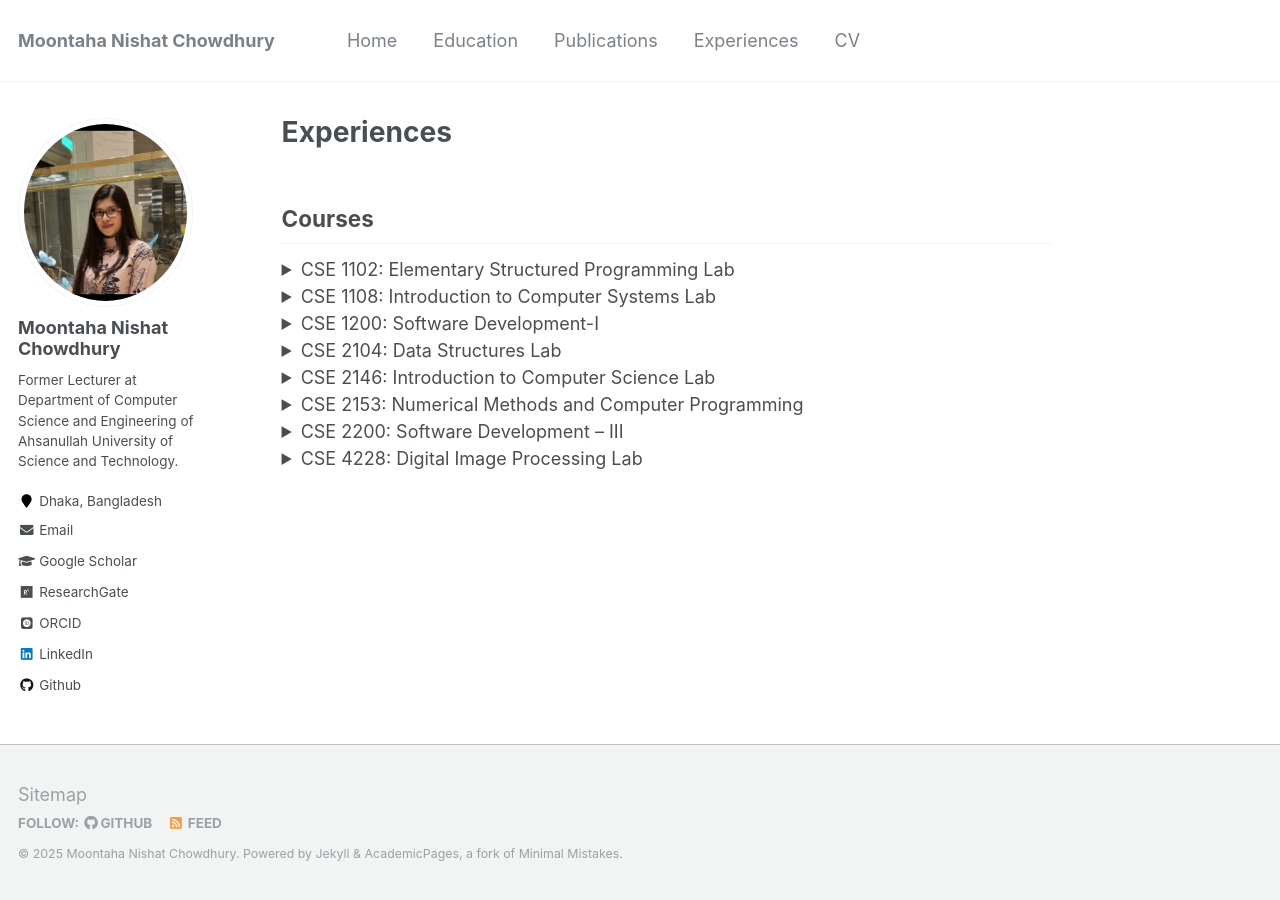
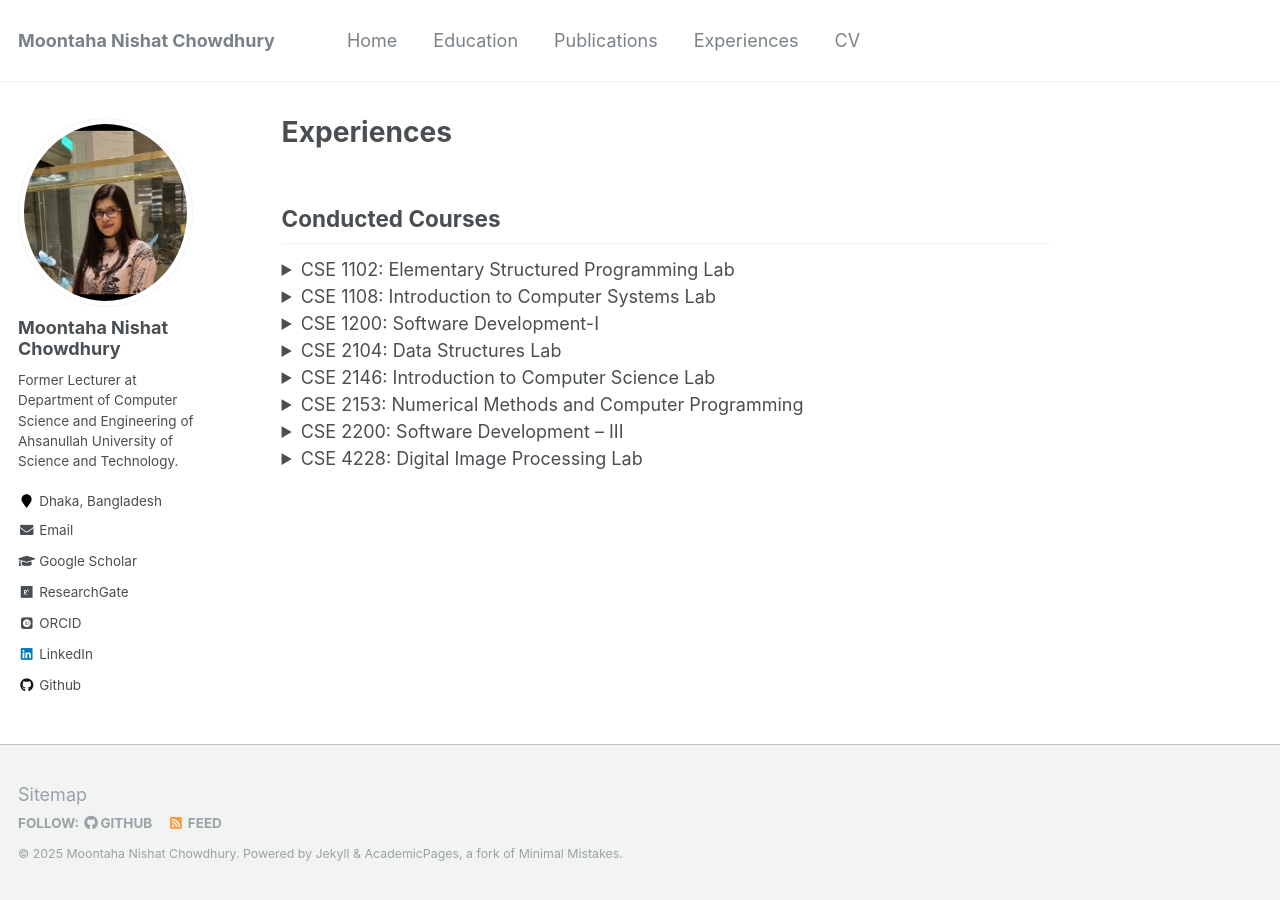
Before and after one commit to chowdhurymoontaha/chowdhurymoontaha.github.io, a Jekyll site: the page built from _pages/jobExperience.md, in a window 1280 px wide. Built offline with Jekyll 4.4.1, drawn with Linux system fonts in a browser that asks for light colours; some web fonts are replaced.

Commit message:
Update jobExperience.md

```diff
--- a/_pages/jobExperience.md
+++ b/_pages/jobExperience.md
@@ -4,94 +4,84 @@ title: "Experiences"
 ---
 
 
-## Courses
+<style>
+  .course-details {
+    display: block;
+    text-align: justify;
+    color: black;
+    font-size: 14px;
+    margin-top: 6px;
+  }
+  .course-term {
+    color: green;
+    font-size: 14px;
+    font-weight: 600;
+    text-decoration: underline;
+  }
+</style>
+
+## Conducted Courses
 
 <details>
-<summary>CSE 1102: Elementary Structured Programming Lab</summary>
-<span style="color:green"><font size="3"><ins>Conducted in Spring 2022</ins></font></span><br>
-<span style="text-align:justify; color:black; display:block;">
-<font size="3">
-<strong>Syllabus</strong>: Basic programming concepts and notations; Variables, Constants, Data types; Input and Output Statements; Control Structures; Functions and Subroutines; Processing Structured data: Arrays, Strings, Records, Pointers, Structures, and Linked lists.
-</font>
-</span><br>
+  <summary>CSE 1102: Elementary Structured Programming Lab</summary>
+  <span class="course-term">Conducted in Spring 2022</span>
+  <span class="course-details">
+    <strong>Syllabus</strong>: Basic programming concepts and notations; Variables, Constants, Data types; Input and Output Statements; Control Structures; Functions and Subroutines; Processing Structured data: Arrays, Strings, Records, Pointers, Structures, and Linked lists.
+  </span>
 </details>
 
 <details>
-<summary>CSE 1108: Introduction to Computer Systems Lab</summary>
-<span style="color:green"><font size="3"><ins>Conducted in Fall 2022</ins></font></span><br>
-<span style="text-align:justify; color:black; display:block;">
-<font size="3">
-<strong>Syllabus</strong>: Basic introduction to computer systems; Learning basic uses of Microsoft Office Suite; Demonstrate public speaking ability along with PowerPoint presentations; To learn the useful techniques for formal email writing and to use the google search engine efficiently; Creating websites using google sites; To learn the number system, especially binary number system and its arithmetic; Effective report writing techniques using LATEX; Understanding the different types of basic logic gates; Gaining the knowledge of different problem-solving skills such as Algorithms and Flowchart, etc.
-</font>
-</span><br>
+  <summary>CSE 1108: Introduction to Computer Systems Lab</summary>
+  <span class="course-term">Conducted in Fall 2022</span>
+  <span class="course-details">
+    <strong>Syllabus</strong>: Basic introduction to computer systems; Learning basic uses of Microsoft Office Suite; Demonstrate public speaking ability along with PowerPoint presentations; Techniques for formal email writing and efficient use of search engines; Creating websites using Google Sites; Number systems and binary arithmetic; Effective report writing with LaTeX; Logic gates; Problem-solving with algorithms and flowcharts.
+  </span>
 </details>
 
 <details>
-<summary>CSE 1200: Software Development-I</summary>
-<span style="color:green"><font size="3"><ins>Conducted in Spring 2021</ins></font></span><br>
-<span style="text-align:justify; color:black; display:block;">
-<font size="3">
-<strong>Syllabus</strong>: Students will develop software in groups or individually using a structured
-programming language with special emphasis on higher features like strings, files,
-sound and graphics.
-</font>
-</span><br>
+  <summary>CSE 1200: Software Development-I</summary>
+  <span class="course-term">Conducted in Spring 2021</span>
+  <span class="course-details">
+    <strong>Syllabus</strong>: Students will develop software individually or in groups using structured programming languages with emphasis on strings, files, sound, and graphics.
+  </span>
 </details>
 
 <details>
-<summary>CSE 2104: Data Structures Lab</summary>
-<span style="color:green"><font size="3"><ins>Conducted in Spring 2022 | Fall 2022 </ins></font></span><br>
-<span style="text-align:justify; color:black; display:block;">
-<font size="3">
-<strong>Syllabus</strong>: Basic concepts: Data structure notation, search and efficiency; Elementary data objects: Logical values, Integers, and Packed words; Common data structures: Arrays, Lists (Sublists and recursive lists, Circular lists and Orthogonal lists); Stacks, Queues and Graphs (Binary Tree and Threaded Tree); Applications of data structures: Sorting, Searching, Hashing; Solving Computational problems.
-</font>
-</span><br>
+  <summary>CSE 2104: Data Structures Lab</summary>
+  <span class="course-term">Conducted in Spring 2022 | Fall 2022</span>
+  <span class="course-details">
+    <strong>Syllabus</strong>: Data structure notation and efficiency; Elementary data objects; Arrays, Lists (sublists, recursive, circular, orthogonal); Stacks, Queues, Graphs (binary and threaded trees); Applications: sorting, searching, hashing, and computational problem solving.
+  </span>
 </details>
 
 <details>
-<summary>CSE 2146: Introduction to Computer Science Lab</summary>
-<span style="color:green"><font size="3"><ins>Conducted in Spring 2022 </ins></font></span><br>
-<span style="text-align:justify; color:black; display:block;">
-<font size="3">
-<strong>Syllabus</strong>: The basic and fundamental concepts of computer science. Through this course the students will learn the basic principles of using the Windows operating system; learn and practice basic use of keyboard and mouse; be able to access the Internet, and Worldwide Web, as well as use Internet directories and search engines, and locate www addresses; be able to find and evaluate information on the Web; learn the basics of e-mail, such as sending, forwarding and receiving mail, attaching document; learn basic word processing skills with Microsoft Word as well as how to include some graphics such as pictures and charts; be able to make a presentation using Microsoft PowerPoint; able to do the calculation, using formulas, charts in Microsoft Excel.
-
-</font>
-</span><br>
+  <summary>CSE 2146: Introduction to Computer Science Lab</summary>
+  <span class="course-term">Conducted in Spring 2022</span>
+  <span class="course-details">
+    <strong>Syllabus</strong>: Fundamentals of computer science; Windows OS basics; Internet access and search; Email usage; Word processing with Microsoft Word; Presentations with PowerPoint; Calculations and charts with Excel.
+  </span>
 </details>
 
 <details>
-<summary>CSE 2153: Numerical Methods and Computer Programming</summary>
-<span style="color:green"><font size="3"><ins>Conducted in Fall 2021 </ins></font></span><br>
-<span style="text-align:justify; color:black; display:block;">
-<font size="3">
-<strong>Syllabus</strong>: Basic components of computer system; C Language; numerical solution of algebraic
-and transcendental equations; matrices; solution of systems of linear equations;
-curve-fitting by least squares; finite difference; divided differences; interpolation;
-computer applications to Civil Engineering problems, numerical differentiation and
-integration; numerical solution of differential equations.
-</font>
-</span><br>
+  <summary>CSE 2153: Numerical Methods and Computer Programming</summary>
+  <span class="course-term">Conducted in Fall 2021</span>
+  <span class="course-details">
+    <strong>Syllabus</strong>: Computer system basics; C programming; Numerical methods for algebraic and transcendental equations; Matrices and linear systems; Curve fitting; Interpolation; Differentiation, integration, and differential equations with applications.
+  </span>
 </details>
 
 <details>
-<summary>CSE 2200: Software Development – III</summary>
-<span style="color:green"><font size="3"><ins>Conducted in Fall 2022</ins></font></span><br>
-<span style="text-align:justify; color:black; display:block;">
-<font size="3">
-<strong>Syllabus</strong>: Laboratory works individually or in groups on the topics such as Mobile Application Development, Familiarity with Development Platforms such as Android Studio, User Interface and Layout Designing, Implementations of Functionalities and Features through Requirement Analysis, Utilization of Local and Real-Time Databases, Deployment Services, Integration of Web Technologies, etc
-</font>
-</span><br>
+  <summary>CSE 2200: Software Development – III</summary>
+  <span class="course-term">Conducted in Fall 2022</span>
+  <span class="course-details">
+    <strong>Syllabus</strong>: Mobile app development using Android Studio; UI and layout design; Feature implementation; Local and real-time databases; Deployment services; Integration of web technologies.
+  </span>
 </details>
 
 <details>
-<summary>CSE 4228: Digital Image Processing Lab</summary>
-<span style="color:green"><font size="3"><ins>Conducted in Spring 2022 | Fall 2022</ins></font></span><br>
-<span style="text-align:justify; color:black; display:block;">
-<font size="3">
-<strong>Syllabus</strong>: Laboratory works based on Digital image representation and acquisition; Survey of modern techniques for
-image analysis, processing and enhancement. Two dimensional system and
-transform theory; Sampling, linear and non-linear filtering, feature extraction,
-compression and coding, imaging systems.
-</font>
-</span><br>
+  <summary>CSE 4228: Digital Image Processing Lab</summary>
+  <span class="course-term">Conducted in Spring 2022 | Fall 2022</span>
+  <span class="course-details">
+    <strong>Syllabus</strong>: Image representation and acquisition; Modern image analysis and enhancement techniques; 2D transforms; Sampling, filtering, feature extraction, compression, coding, and imaging systems.
+  </span>
 </details>
```
